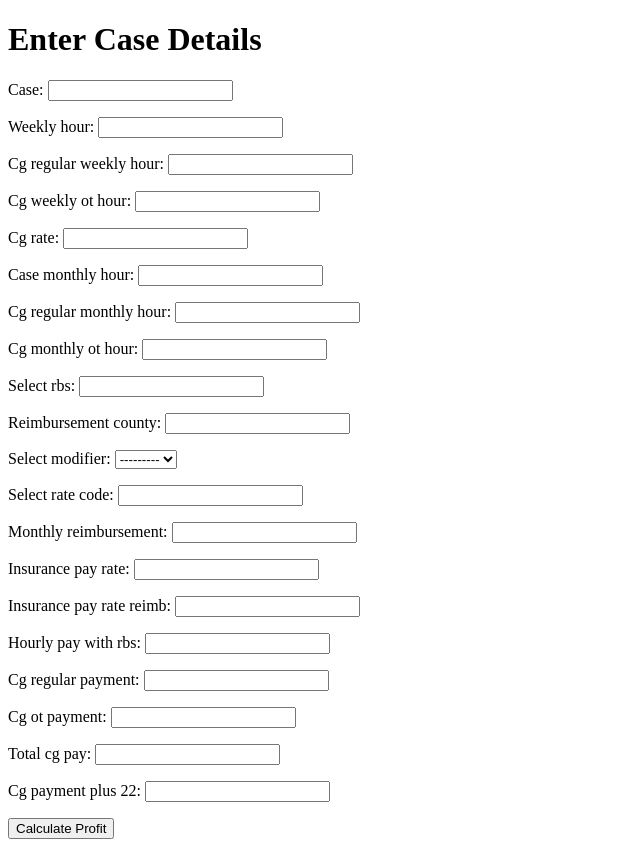
After one commit to nahidcot/django-project, a Django app: page /calculate/ in a window 1280 px wide. The commit adds this page. Shown: the whole page, without its empty margins (0-640 px from the left). Run offline with Django 4.2, Linux system fonts and the light colour scheme.

Commit message:
project commit

```diff
--- a/myproject/main/admin.py
+++ b/myproject/main/admin.py
@@ -1,6 +1,10 @@
 from django.contrib import admin
 from .models import Message
+from .models import ProfitCalculation
 
 @admin.register(Message)
 class MessageAdmin(admin.ModelAdmin):
     list_display = ('text',)
+
+
+admin.site.register(ProfitCalculation)
--- /dev/null
+++ b/myproject/main/forms.py
@@ -0,0 +1,7 @@
+from django import forms
+from .models import ProfitCalculation
+
+class ProfitCalculationForm(forms.ModelForm):
+    class Meta:
+        model = ProfitCalculation
+        fields = '__all__'
--- a/myproject/main/models.py
+++ b/myproject/main/models.py
@@ -5,3 +5,28 @@ class Message(models.Model):
 
     def __str__(self):
         return self.text
+
+class ProfitCalculation(models.Model):
+    case = models.CharField(max_length=100)
+    weekly_hour = models.DecimalField(max_digits=5, decimal_places=2)
+    cg_regular_weekly_hour = models.DecimalField(max_digits=5, decimal_places=2)
+    cg_weekly_ot_hour = models.DecimalField(max_digits=5, decimal_places=2)
+    cg_rate = models.DecimalField(max_digits=5, decimal_places=2)
+    case_monthly_hour = models.DecimalField(max_digits=5, decimal_places=2)
+    cg_regular_monthly_hour = models.DecimalField(max_digits=5, decimal_places=2)
+    cg_monthly_ot_hour = models.DecimalField(max_digits=5, decimal_places=2)
+    select_rbs = models.CharField(max_length=50)  # Use 'Common' for now
+    reimbursement_county = models.CharField(max_length=100)  # Use 'All' for now
+    select_modifier = models.CharField(max_length=10, choices=[('UA', 'UA'), ('UB', 'UB'), ('UC', 'UC')])
+    select_rate_code = models.CharField(max_length=10)
+    monthly_reimbursement = models.DecimalField(max_digits=10, decimal_places=2)
+    insurance_pay_rate = models.DecimalField(max_digits=10, decimal_places=2)
+    insurance_pay_rate_reimb = models.DecimalField(max_digits=10, decimal_places=2)
+    hourly_pay_with_rbs = models.DecimalField(max_digits=10, decimal_places=2)
+    cg_regular_payment = models.DecimalField(max_digits=10, decimal_places=2)
+    cg_ot_payment = models.DecimalField(max_digits=10, decimal_places=2)
+    total_cg_pay = models.DecimalField(max_digits=10, decimal_places=2)
+    cg_payment_plus_22 = models.DecimalField(max_digits=10, decimal_places=2)
+
+    def __str__(self):
+        return self.case
--- /dev/null
+++ b/myproject/main/templates/calculate_profit.html
@@ -0,0 +1,16 @@
+<!DOCTYPE html>
+<html lang="en">
+<head>
+    <meta charset="UTF-8">
+    <meta name="viewport" content="width=device-width, initial-scale=1.0">
+    <title>Profit Calculation</title>
+</head>
+<body>
+    <h1>Enter Case Details</h1>
+    <form method="POST">
+        {% csrf_token %}
+        {{ form.as_p }}
+        <button type="submit">Calculate Profit</button>
+    </form>
+</body>
+</html>
--- a/myproject/main/templates/home.html
+++ b/myproject/main/templates/home.html
@@ -13,7 +13,7 @@
         <p>No message available.</p>
     {% endif %}
 
-    <section class="edu-section-gap faq-page-area">
+    <!-- <section class="edu-section-gap faq-page-area">
         <div class="container">
             <div class="row">
                 <div class="col-lg-4">
@@ -432,7 +432,7 @@
                 </div>
             </div>
         </div>
-    </section>
+    </section> -->
 
 </body>
 </html>
--- a/myproject/main/urls.py
+++ b/myproject/main/urls.py
@@ -3,4 +3,5 @@ from . import views
 
 urlpatterns = [
     path('', views.home, name='home'),
+    path('calculate/', views.calculate_profit, name='calculate_profit'),
 ]
--- a/myproject/main/views.py
+++ b/myproject/main/views.py
@@ -1,7 +1,19 @@
 from django.shortcuts import render
 from .models import Message
+from .forms import ProfitCalculationForm
 
 def home(request):
     # Retrieve the first message (or modify as needed)
     message = Message.objects.first()
     return render(request, 'home.html', {'message': message})
+
+
+def calculate_profit(request):
+    if request.method == 'POST':
+        form = ProfitCalculationForm(request.POST)
+        if form.is_valid():
+            form.save()
+            return redirect('success')  # Redirect to a success page
+    else:
+        form = ProfitCalculationForm()
+    return render(request, 'calculate_profit.html', {'form': form})
```
Also changed, not shown: myproject/db.sqlite3, myproject/main/migrations/0002_profitcalculation.py (added).
